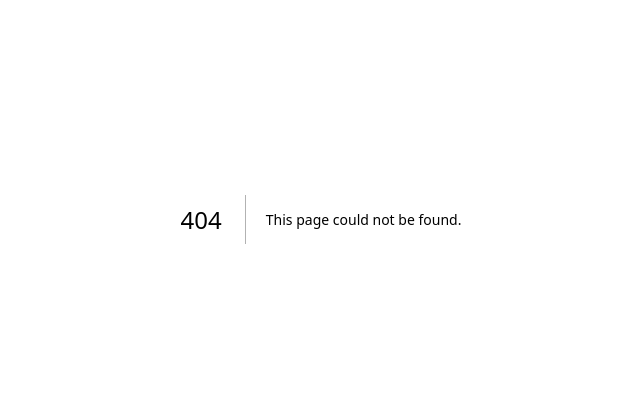
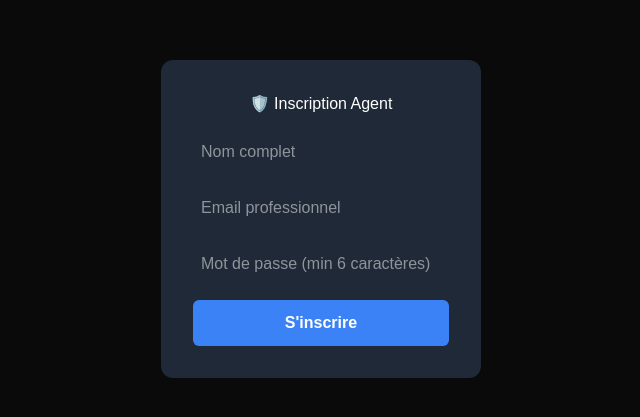
Before and after one commit to rhema-app-ui/secu-app, a Next.js app: page /register in a window 1280 px wide. Before the commit this address had no page. Shown: the part 181-598 px from the top of the page, without its empty margins (319-959 px from the left). Built offline with nearby package versions, Linux system fonts and the light colour scheme; no server answers.

Commit message:
✨ Add agent registration page

```diff
--- /dev/null
+++ b/app/register/page.tsx
@@ -0,0 +1,67 @@
+"use client";
+import { useState } from "react";
+import { useRouter } from "next/navigation";
+import { createClient } from "@supabase/supabase-js";
+
+const supabase = createClient(
+  process.env.NEXT_PUBLIC_SUPABASE_URL!,
+  process.env.NEXT_PUBLIC_SUPABASE_ANON_KEY!
+);
+
+export default function RegisterPage() {
+  const [email, setEmail] = useState("");
+  const [password, setPassword] = useState("");
+  const [nom, setNom] = useState("");
+  const [message, setMessage] = useState("");
+  const router = useRouter();
+
+  const handleRegister = async (e: React.FormEvent) => {
+    e.preventDefault();
+    setMessage("⏳ Création du compte...");
+
+    // 1. Créer le compte dans Supabase Auth
+    const { data, error: authError } = await supabase.auth.signUp({
+      email,
+      password,
+    });
+
+    if (authError) {
+      setMessage(`❌ Erreur Auth: ${authError.message}`);
+      return;
+    }
+
+    if (data.user) {
+      // 2. Ajouter l'agent dans votre table `agents`
+      const { error: dbError } = await supabase.from("agents").insert([
+        {
+          "e-mail": email,
+          nom,
+          role: "agent",
+          statut: "actif",
+          // Si votre table a une colonne user_id pour lier à l'auth, ajoutez : user_id: data.user.id
+        }
+      ]);
+
+      if (dbError) {
+        setMessage(`❌ Erreur DB: ${dbError.message}`);
+        return;
+      }
+
+      setMessage("✅ Compte créé ! Redirection...");
+      setTimeout(() => router.push("/dashboard"), 1500);
+    }
+  };
+
+  return (
+    <main style={{ minHeight: "100vh", display: "flex", alignItems: "center", justifyContent: "center", background: "#0a0a0a", color: "white", fontFamily: "sans-serif" }}>
+      <form onSubmit={handleRegister} style={{ background: "#1f2937", padding: "2rem", borderRadius: "12px", width: "320px", display: "flex", flexDirection: "column", gap: "1rem" }}>
+        <h2 style={{ margin: 0, textAlign: "center" }}>🛡️ Inscription Agent</h2>
+        <input type="text" placeholder="Nom complet" value={nom} onChange={(e) => setNom(e.target.value)} required style={{ padding: "0.5rem", borderRadius: "6px", border: "none" }} />
+        <input type="email" placeholder="Email professionnel" value={email} onChange={(e) => setEmail(e.target.value)} required style={{ padding: "0.5rem", borderRadius: "6px", border: "none" }} />
+        <input type="password" placeholder="Mot de passe (min 6 caractères)" value={password} onChange={(e) => setPassword(e.target.value)} required minLength={6} style={{ padding: "0.5rem", borderRadius: "6px", border: "none" }} />
+        <button type="submit" style={{ padding: "0.7rem", background: "#3b82f6", color: "white", border: "none", borderRadius: "6px", cursor: "pointer", fontWeight: "bold" }}>S'inscrire</button>
+        {message && <p style={{ margin: "0.5rem 0 0", fontSize: "0.9rem", textAlign: "center" }}>{message}</p>}
+      </form>
+    </main>
+  );
+}
```
